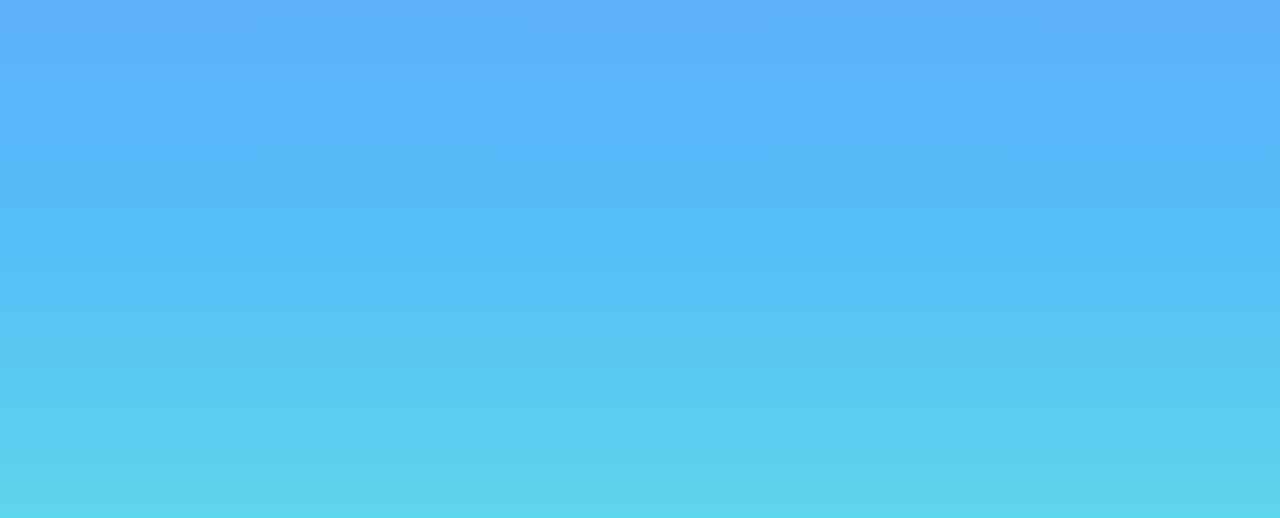
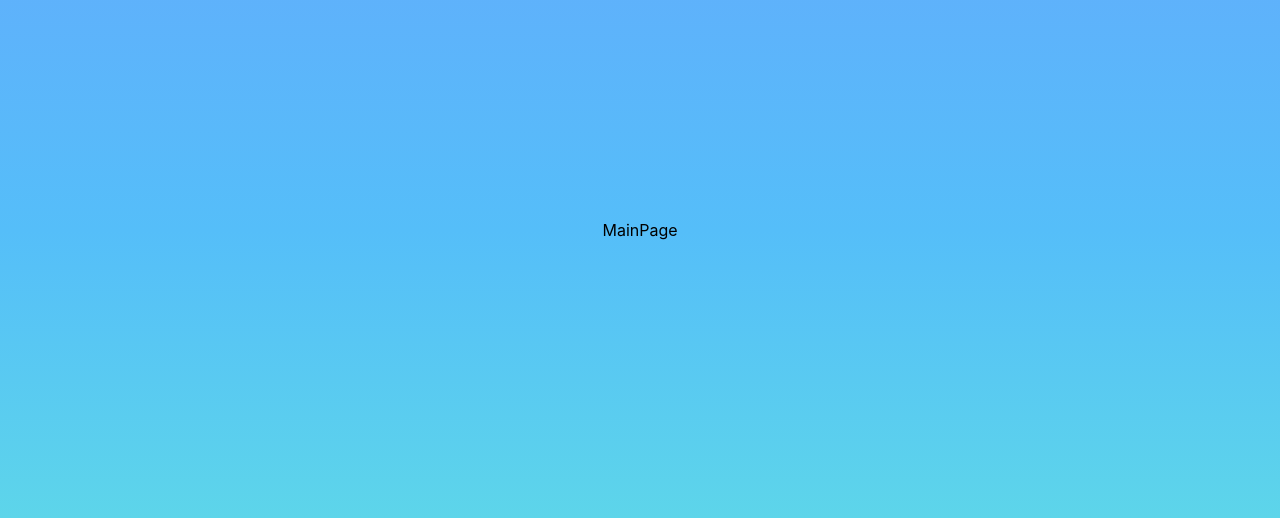
Before and after one commit to WADE-Study-Club/project-react-Knoa0405, a React (Create React App) app in the folder client/: page /main in a window 1280 px wide. Shown: the part 170-688 px from the top of the page. Built offline with nearby package versions, Linux system fonts and the light colour scheme; a web font is replaced by a local one.

Commit message:
🎨 Implement main page

```diff
--- a/client/src/App.jsx
+++ b/client/src/App.jsx
@@ -13,12 +13,15 @@ import LoginFormContainer from './LoginFormContainer';
 
 import LogOut from './LogOut';
 
+import MainPage from './MainPage';
+
 function App() {
   return (
     <>
       <Switch>
         <Route path="/log-in" component={LoginFormContainer} />
         <Route path="/logout" component={LogOut} />
+        <Route path="/main" component={MainPage} />
         <Route exact path="/" component={SignUpContainer} />
       </Switch>
     </>
--- a/client/src/LoginForm.jsx
+++ b/client/src/LoginForm.jsx
@@ -71,7 +71,7 @@ function LoginForm({
       <AlertText>{loginCheck.message}</AlertText>
       <Button onClick={onSubmit}>
         {loginCheck.loginSuccess ? (
-          <Link to="/logout" style={{ textDecoration: 'none', color: '#FFF' }}>
+          <Link to="/main" style={{ textDecoration: 'none', color: '#FFF' }}>
             Log In
           </Link>
         ) : 'Log In'}
--- /dev/null
+++ b/client/src/MainPage.jsx
@@ -0,0 +1,9 @@
+import React from 'react';
+
+function MainPage() {
+  return (
+    <p>MainPage</p>
+  );
+}
+
+export default MainPage;
```
Also changed, not shown: 1 other file (tests, documents, lock files or other folders).
